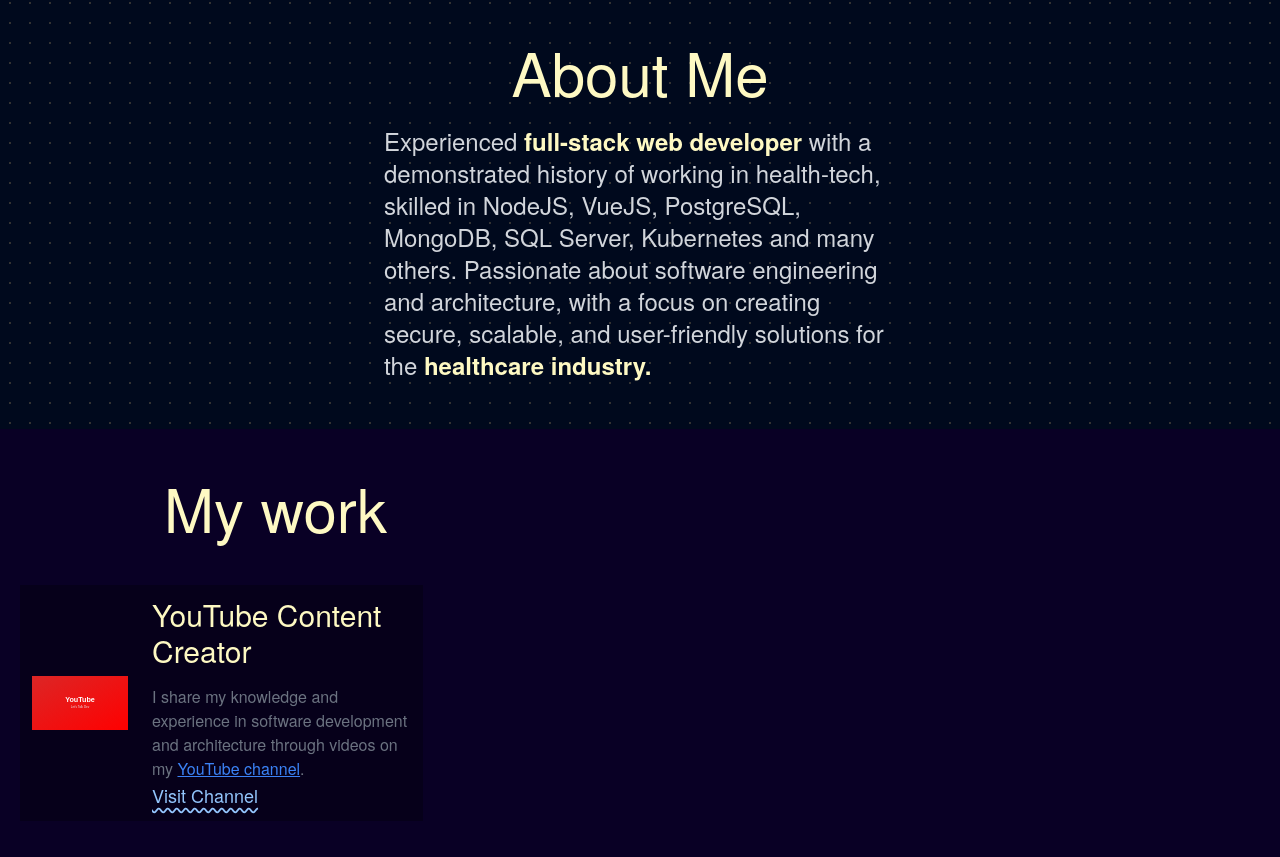
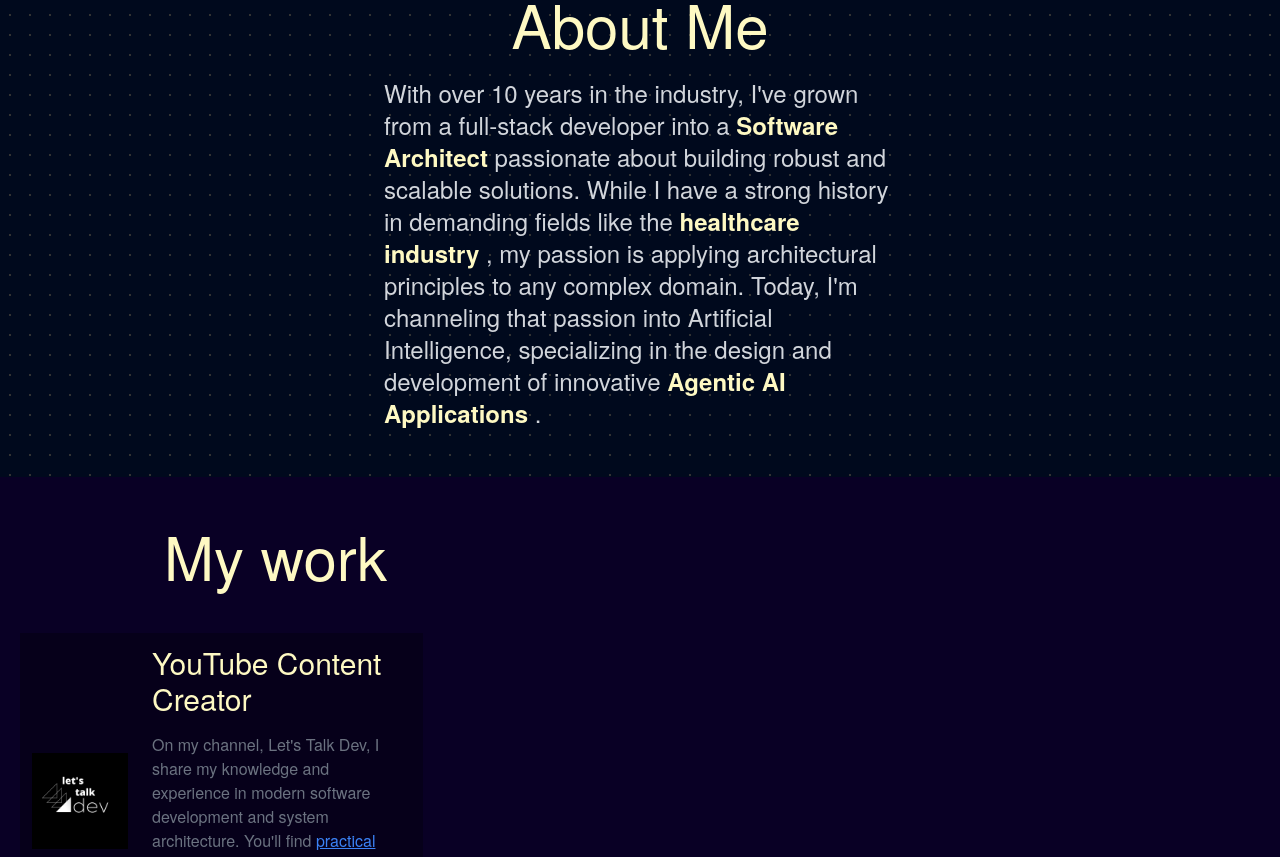
Before and after one commit to mihailtd/mihai.ltd, a Nuxt app: page / in a window 1280 px wide. Shown: the part 1653-2510 px from the top of the page. Built offline with nearby package versions, Linux system fonts and the light colour scheme.

Commit message:
Change title to Software Architect and update bio
Updated professional title and description to reflect current role and focus on AI applications.

```diff
--- a/pages/index.vue
+++ b/pages/index.vue
@@ -7,7 +7,7 @@
         <h2 class="text-4xl md:text-5xl">
           I'm Mihai <br />
           — <br />
-          Sr. Software Developer
+          Software Architect
         </h2>
         <h1 class="py-12 text-6xl md:text-[8rem] lg:text-[9rem]">
           Crafting
@@ -36,15 +36,16 @@
       <p
         class="px-5 text-lg text-gray-300 md:px-24 md:text-xl lg:px-48 lg:text-2xl xl:px-96"
       >
-        Experienced
+        With over 10 years in the industry, I've grown from a full-stack developer into a
         <span class="font-extrabold text-yellow-100">
-          full-stack web developer
-        </span>
-        with a demonstrated history of working in health-tech, skilled in
-        NodeJS, VueJS, PostgreSQL, MongoDB, SQL Server, Kubernetes and many
-        others. Passionate about software engineering and architecture, with a
-        focus on creating secure, scalable, and user-friendly solutions for the
-        <span class="font-extrabold text-yellow-100">healthcare industry.</span>
+          Software Architect
+        </span> passionate about building robust and scalable solutions. While I have a strong history in demanding fields like the
+        <span class="font-extrabold text-yellow-100">
+          healthcare industry
+        </span>, my passion is applying architectural principles to any complex domain. Today, I'm channeling that passion into Artificial Intelligence, specializing in the design and development of innovative
+        <span class="font-extrabold text-yellow-100">
+          Agentic AI Applications
+        </span>.
       </p>
     </section>
 
@@ -58,28 +59,27 @@
         <div
           class="flex items-center justify-center bg-black/30 p-3 duration-500 hover:bg-black/50"
         >
-          <img src="/images/logos/youtube.svg" class="w-24" alt="Let's Talk Dev logo" />
+          <img src="/images/logo.png" class="w-24" alt="Let's Talk Dev logo" />
           <div class="pl-6">
             <h3 class="pb-4 text-3xl text-yellow-100">
               YouTube Content Creator
             </h3>
             <p class="text-gray-500">
-              I share my knowledge and experience in software development and
-              architecture through videos on my
+              On my channel, Let's Talk Dev, I share my knowledge and experience in modern
+              software development and system architecture. You'll find
               <a
                 class="text-blue-500 underline"
                 target="_blank"
                 href="https://youtube.com/@letstalkdev"
-              >
-                YouTube channel</a
-              >.
+              >practical tutorials
+              and deep dives designed to help you build better software.</a>.
             </p>
             <a
               href="https://youtube.com/@letstalkdev"
               target="_blank"
               class="pt-2 text-lg text-blue-300 underline decoration-wavy underline-offset-4 transition-colors duration-300 hover:text-blue-500"
             >
-              Visit Channel
+              Visit Let's Talk Dev YouTube Channel
             </a>
           </div>
         </div>
```
